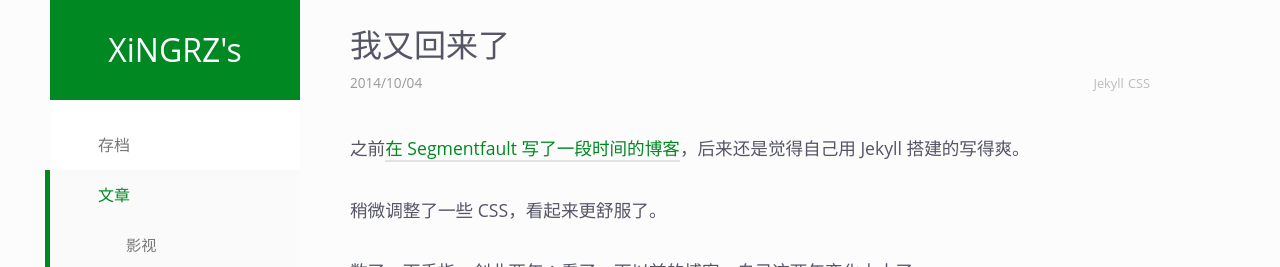
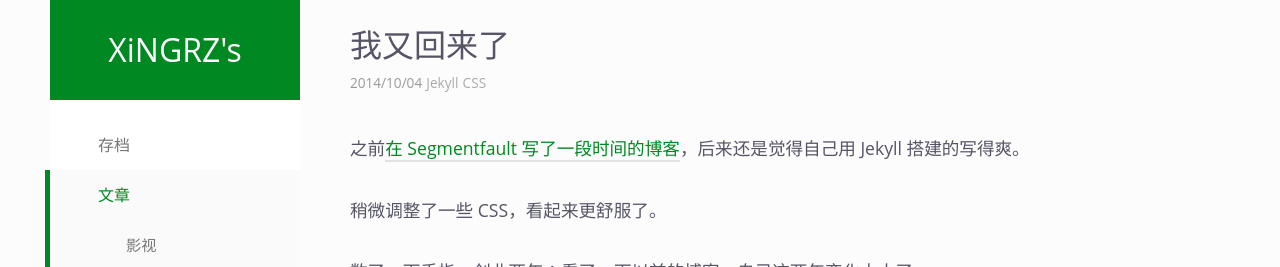
Before and after one commit to jiehg/jiehg.github.io22, a Jekyll site: the page built from _posts/2014-10-04-hello-again.md, in a window 1280 px wide. Shown: the top 267 px of the page. Built offline with Jekyll 4.4.1, drawn with Linux system fonts in a browser that asks for light colours; Markdown is read by kramdown in place of the engine named in the settings; comment, search, counter and statistics services are not loaded.

Commit message:
post tags

```diff
--- a/_sass/_content.scss
+++ b/_sass/_content.scss
@@ -23,20 +23,22 @@
       display: inline;
     }
 
+    a {
+      font-size: 85%;
+      color: #AAA;
+      &:hover {
+        text-decoration: underline;
+      }
+    }
+
     ul.tags {
       list-style: none;
       margin: 0;
       padding: 0;
       display: inline;
-      float: right;
 
       li {
         display: inline;
-
-        a {
-          font-size: 80%;
-          color: #BBB;
-        }
       }
     }
   }
```
